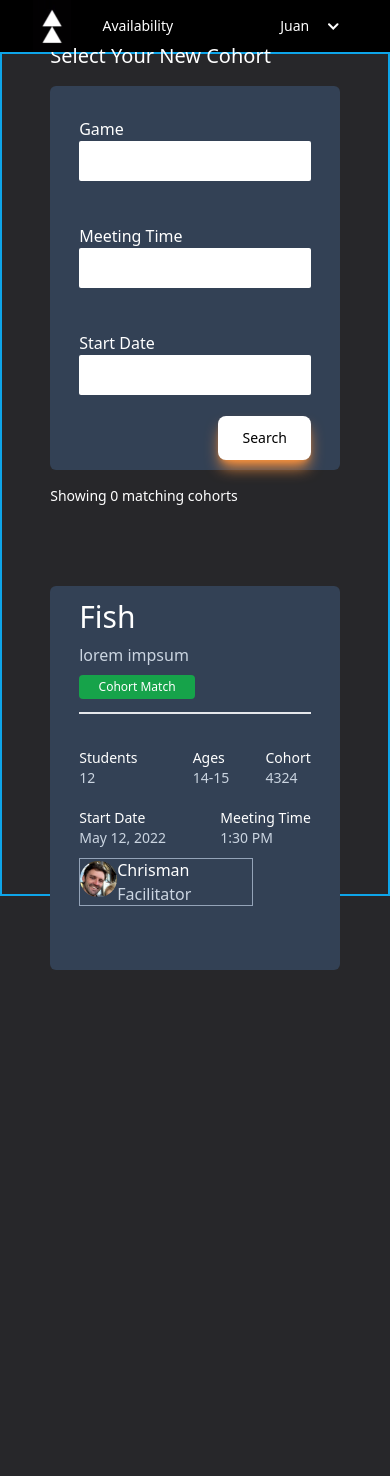
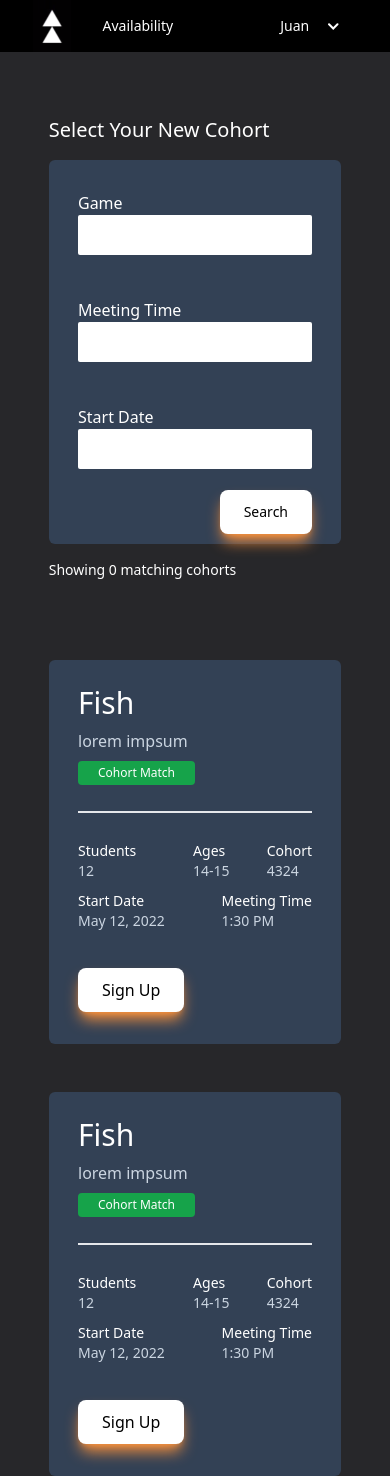
Before and after one commit to juancaruizc/synth, a Next.js app in the folder synth/: page /new-cohort in a window 390 px wide. Before the commit the page ends 970 px from the top, so only its background shows below. Built offline with nearby package versions, Linux system fonts and the light colour scheme.

Commit message:
adjusted mobile styling in new cohort view

```diff
--- a/synth/pages/new-cohort.tsx
+++ b/synth/pages/new-cohort.tsx
@@ -8,11 +8,11 @@ import FacImage from "../assets/fac-image.svg";
 
 const NewCohort = () => {
   return (
-    <div>
+    <div className="h-fit ">
       <NavBar />
 
       {/* main section */}
-      <section className="flex flex-col items-center justify-center h-screen border-2 border-solid border-sky-500">
+      <section className="flex flex-col items-center justify-center h-fit">
         {/* select cohort container */}
         <div className="w-3/4 pt-16 ">
           <h1 className="pb-4 text-xl text-white">Select Your New Cohort</h1>
@@ -43,10 +43,10 @@ const NewCohort = () => {
         </div>
 
         {/* available cohorts container */}
-        <div className="w-3/4 h-screen pt-20">
-          <div className="flex flex-col items-center rounded-md h-96 bg-slate-700">
+        <section className="w-3/4 pt-20 h-fit">
+          <div className="flex flex-col items-center mb-12 rounded-md h-96 bg-slate-700">
             {/* top section */}
-            <div className="flex flex-col justify-center w-4/5 border-b-2 border-slate-10 h-1/3">
+            <div className="flex flex-col justify-center w-4/5 border-b-2 border-slate-10 h-1/2">
               <h2 className="pb-2 text-3xl text-white">Fish</h2>
               <h3 className="pb-2 text-base text-slate-300 ">lorem impsum</h3>
 
@@ -57,9 +57,9 @@ const NewCohort = () => {
             </div>
 
             {/* bottom section */}
-            <div className="flex flex-col items-center justify-center h-1/2">
+            <div className="flex flex-col items-center pt-4 h-3/4">
               {/* details container */}
-              <div className="flex flex-wrap justify-between w-4/5 pt-6 h-4/5">
+              <div className="flex flex-wrap justify-between w-4/5 pt-2 h-1/2">
                 {/* students */}
                 <div className="flex flex-col justify-center w-1/3">
                   <h3 className="text-sm text-white ">Students</h3>
@@ -91,23 +91,71 @@ const NewCohort = () => {
                 </div>
               </div>
 
-              {/* facilitator container */}
-              <div className="w-4/5">
-                <div className="flex items-center justify-center w-3/4 h-12 border border-slate-400">
-                  <div>
-                    <Image src={FacImage} alt="facilitator image" />
-                  </div>
-
-                  {/* facilitator details container */}
-                  <div className="w-40 h-12">
-                    <p className="w-3/4 text-white">Chrisman</p>
-                    <p className="w-3/4 text-slate-300">Facilitator</p>
-                  </div>
-                </div>
+              {/* sign up button container */}
+              <div className="w-4/5 pt-8 pb-2">
+                <button className="px-6 text-black transition-colors duration-300 bg-white rounded-lg shadow-lg py-2text-sm h-11 hover:bg-slate-300 shadow-orange-400 ">
+                  Sign Up
+                </button>
               </div>
             </div>
           </div>
-        </div>
+
+          <div className="flex flex-col items-center rounded-md h-96 bg-slate-700">
+            {/* top section */}
+            <div className="flex flex-col justify-center w-4/5 border-b-2 border-slate-10 h-1/2">
+              <h2 className="pb-2 text-3xl text-white">Fish</h2>
+              <h3 className="pb-2 text-base text-slate-300 ">lorem impsum</h3>
+
+              {/* cohort match container */}
+              <div className="flex items-center justify-center w-2/4 h-6 bg-green-600 rounded">
+                <p className="text-xs text-white">Cohort Match</p>
+              </div>
+            </div>
+
+            {/* bottom section */}
+            <div className="flex flex-col items-center pt-4 h-3/4">
+              {/* details container */}
+              <div className="flex flex-wrap justify-between w-4/5 pt-2 h-1/2">
+                {/* students */}
+                <div className="flex flex-col justify-center w-1/3">
+                  <h3 className="text-sm text-white ">Students</h3>
+                  <p className="text-sm text-slate-300">12</p>
+                </div>
+
+                {/* ages */}
+                <div className="flex flex-col justify-center">
+                  <h3 className="text-sm text-white">Ages</h3>
+                  <p className="text-sm text-slate-300">14-15</p>
+                </div>
+
+                {/* cohort */}
+                <div className="flex flex-col justify-center">
+                  <h3 className="text-sm text-white">Cohort</h3>
+                  <p className="text-sm text-slate-300">4324</p>
+                </div>
+
+                {/* start date */}
+                <div className="flex flex-col justify-center w-1/2">
+                  <h3 className="text-sm text-white">Start Date</h3>
+                  <p className="text-sm text-slate-300">May 12, 2022</p>
+                </div>
+
+                {/* meeting time */}
+                <div className="flex flex-col justify-center">
+                  <h3 className="text-sm text-white">Meeting Time</h3>
+                  <p className="text-sm text-slate-300">1:30 PM</p>
+                </div>
+              </div>
+
+              {/* sign up button container */}
+              <div className="w-4/5 pt-8 pb-2">
+                <button className="px-6 text-black transition-colors duration-300 bg-white rounded-lg shadow-lg py-2text-sm h-11 hover:bg-slate-300 shadow-orange-400 ">
+                  Sign Up
+                </button>
+              </div>
+            </div>
+          </div>
+        </section>
       </section>
     </div>
   );
```
